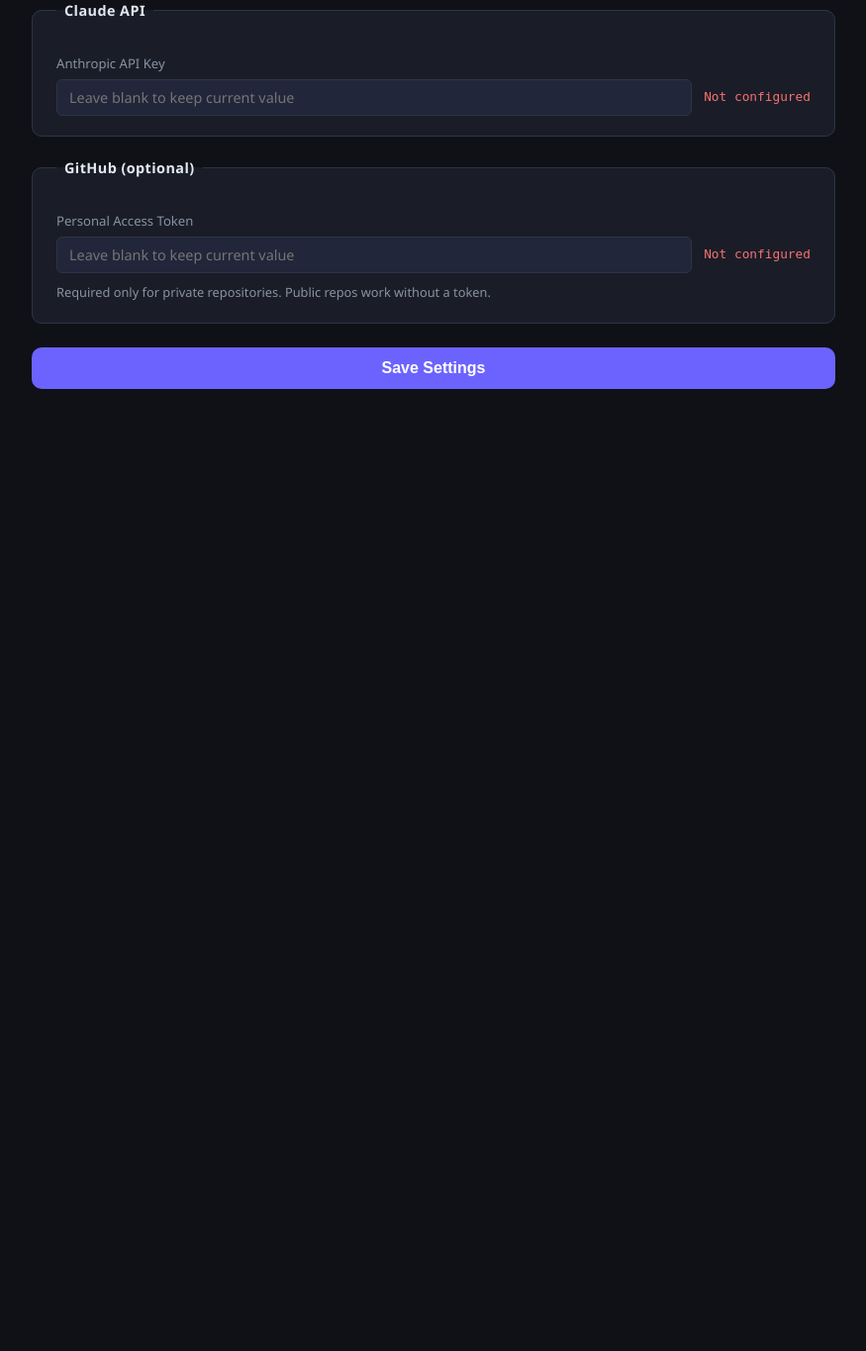
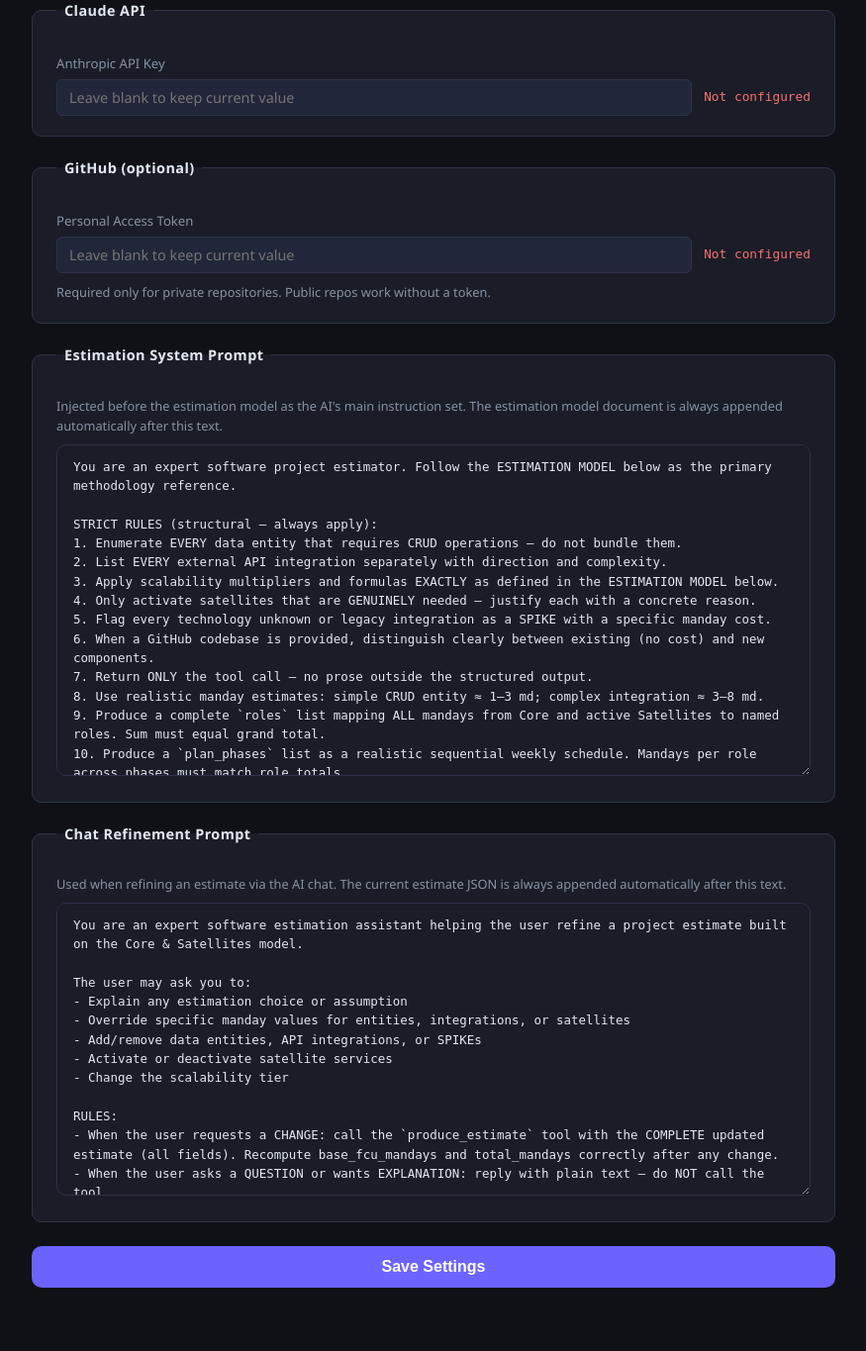
Before and after one commit to maxmcoste/ai-software-estimator, a FastAPI app: page /settings in a window 1280 px wide. Shown: the part 204-1569 px from the top of the page at 99% size, without its empty margins (202-1077 px from the left). Before the commit the page ends 597 px from the top, so only its background shows below. Run offline with FastAPI, Linux system fonts and the light colour scheme; some libraries are stand-ins or nearby versions.

Commit message:
Extract system prompts to editable config files
Both Claude system prompts are now stored in prompts/*.txt
(estimation_system_prompt.txt and chat_system_prompt.txt) instead of
being hardcoded in claude_client.py.

- prompts/ directory with two plain-text prompt files
- claude_client: build_system_prompt/call_claude/chat_with_claude accept
  optional prompt-text params; append model or estimate JSON automatically
- estimator: run_estimation threads estimation_prompt through to call_claude
- routes: _read_prompt/_write_prompt helpers; estimation/chat endpoints
  read the file at call time; GET/POST /api/settings include prompt text
- schemas: SettingsResponse and SettingsUpdateRequest carry estimation_prompt
  and chat_prompt fields
- settings.html: two <textarea> fieldsets for inline editing
- settings.js: loads prompt text into textareas; saves on form submit
- style.css: .prompt-textarea monospace editor style

Backward compat: empty string passed when file missing; dynamic sections
(## ESTIMATION MODEL / ## Current Estimate + JSON) are always appended
by code regardless of what the prompt text contains.

Co-Authored-By: Claude Sonnet 4.6 <noreply@anthropic.com>

```diff
--- a/app/api/routes.py
+++ b/app/api/routes.py
@@ -24,6 +24,27 @@ router = APIRouter(prefix="/api")
 
 # ── Settings helpers ──────────────────────────────────────────────────────────
 
+_PROMPT_PATHS = {
+    "estimation": Path("prompts/estimation_system_prompt.txt"),
+    "chat":       Path("prompts/chat_system_prompt.txt"),
+}
+
+
+def _read_prompt(key: str) -> str:
+    """Read a prompt file; return empty string if the file is missing."""
+    path = _PROMPT_PATHS[key]
+    if path.exists():
+        return path.read_text(encoding="utf-8")
+    return ""
+
+
+def _write_prompt(key: str, text: str) -> None:
+    """Write prompt text to the corresponding file."""
+    path = _PROMPT_PATHS[key]
+    path.parent.mkdir(parents=True, exist_ok=True)
+    path.write_text(text, encoding="utf-8")
+
+
 def _mask_key(value: str) -> str:
     """Return last-4-chars hint, e.g. '****a1b2'. Empty string if not set."""
     if not value:
@@ -33,7 +54,6 @@ def _mask_key(value: str) -> str:
 
 def _update_env(updates: dict[str, str]) -> None:
     """Write key=value pairs into .env, adding lines if not already present."""
-    from pathlib import Path
     env_path = Path(".env")
     lines = env_path.read_text(encoding="utf-8").splitlines() if env_path.exists() else []
     updated: set[str] = set()
@@ -98,6 +118,7 @@ async def create_estimate(
         currency=currency,
         reports_dir=settings.REPORTS_DIR,
         api_key=settings.ANTHROPIC_API_KEY,
+        estimation_prompt=_read_prompt("estimation"),
     )
 
     return EstimateJobResponse(job_id=job.job_id)
@@ -351,6 +372,7 @@ async def rerun_estimate(
         reports_dir=settings.REPORTS_DIR,
         api_key=settings.ANTHROPIC_API_KEY,
         cached_repo_summary=job.repo_summary,   # reuse existing GitHub analysis
+        estimation_prompt=_read_prompt("estimation"),
     )
 
     return EstimateJobResponse(job_id=job_id)
@@ -374,6 +396,7 @@ def chat(job_id: str, req: ChatRequest):
         message=req.message,
         chat_history=job.chat_history,
         current_estimate=job.estimate_result,
+        chat_prompt=_read_prompt("chat"),
     )
 
     # Append to history as plain text (current estimate is always in the system prompt)
@@ -407,19 +430,21 @@ def chat(job_id: str, req: ChatRequest):
 
 @router.get("/settings", response_model=SettingsResponse)
 async def read_settings():
-    """Return masked hints for currently configured keys."""
+    """Return masked hints for keys and full text of editable prompts."""
     s = get_settings()
     return SettingsResponse(
         anthropic_api_key_set=bool(s.ANTHROPIC_API_KEY),
         anthropic_api_key_hint=_mask_key(s.ANTHROPIC_API_KEY),
         github_token_set=bool(s.GITHUB_TOKEN),
         github_token_hint=_mask_key(s.GITHUB_TOKEN),
+        estimation_prompt=_read_prompt("estimation"),
+        chat_prompt=_read_prompt("chat"),
     )
 
 
 @router.post("/settings")
 async def write_settings(req: SettingsUpdateRequest):
-    """Persist non-empty values to .env and reload the settings cache."""
+    """Persist non-empty API keys to .env; always write prompt files if provided."""
     updates: dict[str, str] = {}
     if req.anthropic_api_key:
         updates["ANTHROPIC_API_KEY"] = req.anthropic_api_key
@@ -428,6 +453,10 @@ async def write_settings(req: SettingsUpdateRequest):
     if updates:
         _update_env(updates)
         get_settings.cache_clear()
+    if req.estimation_prompt:
+        _write_prompt("estimation", req.estimation_prompt)
+    if req.chat_prompt:
+        _write_prompt("chat", req.chat_prompt)
     return {"ok": True}
 
 
--- a/app/api/schemas.py
+++ b/app/api/schemas.py
@@ -98,8 +98,12 @@ class SettingsResponse(BaseModel):
     anthropic_api_key_hint: str
     github_token_set: bool
     github_token_hint: str
+    estimation_prompt: str = ""
+    chat_prompt: str = ""
 
 
 class SettingsUpdateRequest(BaseModel):
     anthropic_api_key: str = ""
     github_token: str = ""
+    estimation_prompt: str = ""
+    chat_prompt: str = ""
--- a/app/core/estimator.py
+++ b/app/core/estimator.py
@@ -113,6 +113,7 @@ def run_estimation(
     reports_dir: Path,
     api_key: str,
     cached_repo_summary: str | None = None,   # skip GitHub fetch when re-running
+    estimation_prompt: str = "",
 ) -> None:
     """Synchronous estimation runner — called inside a BackgroundTasks thread."""
     from app.core import claude_client, github_client, report_generator
@@ -141,6 +142,7 @@ def run_estimation(
             model_md=model_md,
             requirements_md=requirements_md,
             repo_summary=repo_summary or None,
+            estimation_prompt=estimation_prompt,
         )
 
         # Financial post-processing
--- a/app/templates/settings.html
+++ b/app/templates/settings.html
@@ -46,6 +46,26 @@
           <p class="settings-note">Required only for private repositories. Public repos work without a token.</p>
         </fieldset>
 
+        <fieldset>
+          <legend>Estimation System Prompt</legend>
+          <p class="settings-note">
+            Injected before the estimation model as the AI's main instruction set.
+            The estimation model document is always appended automatically after this text.
+          </p>
+          <textarea id="estimation_prompt" name="estimation_prompt" class="prompt-textarea"
+            rows="16" spellcheck="false" placeholder="Loading…"></textarea>
+        </fieldset>
+
+        <fieldset>
+          <legend>Chat Refinement Prompt</legend>
+          <p class="settings-note">
+            Used when refining an estimate via the AI chat. The current estimate JSON is always
+            appended automatically after this text.
+          </p>
+          <textarea id="chat_prompt" name="chat_prompt" class="prompt-textarea"
+            rows="14" spellcheck="false" placeholder="Loading…"></textarea>
+        </fieldset>
+
         <button type="submit" id="save-btn" class="btn-primary">Save Settings</button>
 
       </form>
--- /dev/null
+++ b/prompts/chat_system_prompt.txt
@@ -0,0 +1,14 @@
+You are an expert software estimation assistant helping the user refine a project estimate built on the Core & Satellites model.
+
+The user may ask you to:
+- Explain any estimation choice or assumption
+- Override specific manday values for entities, integrations, or satellites
+- Add/remove data entities, API integrations, or SPIKEs
+- Activate or deactivate satellite services
+- Change the scalability tier
+
+RULES:
+- When the user requests a CHANGE: call the `produce_estimate` tool with the COMPLETE updated estimate (all fields). Recompute base_fcu_mandays and total_mandays correctly after any change.
+- When the user asks a QUESTION or wants EXPLANATION: reply with plain text — do NOT call the tool.
+- `roles` and `plan_phases` MUST always be present and non-empty in every tool call. If the change does not affect them, copy them verbatim from the current estimate. Never return empty arrays for these fields.
+- Be concise and precise.
--- /dev/null
+++ b/prompts/estimation_system_prompt.txt
@@ -0,0 +1,13 @@
+You are an expert software project estimator. Follow the ESTIMATION MODEL below as the primary methodology reference.
+
+STRICT RULES (structural — always apply):
+1. Enumerate EVERY data entity that requires CRUD operations — do not bundle them.
+2. List EVERY external API integration separately with direction and complexity.
+3. Apply scalability multipliers and formulas EXACTLY as defined in the ESTIMATION MODEL below.
+4. Only activate satellites that are GENUINELY needed — justify each with a concrete reason.
+5. Flag every technology unknown or legacy integration as a SPIKE with a specific manday cost.
+6. When a GitHub codebase is provided, distinguish clearly between existing (no cost) and new components.
+7. Return ONLY the tool call — no prose outside the structured output.
+8. Use realistic manday estimates: simple CRUD entity ≈ 1–3 md; complex integration ≈ 3–8 md.
+9. Produce a complete `roles` list mapping ALL mandays from Core and active Satellites to named roles. Sum must equal grand total.
+10. Produce a `plan_phases` list as a realistic sequential weekly schedule. Mandays per role across phases must match role totals.
--- a/static/settings.js
+++ b/static/settings.js
@@ -30,6 +30,8 @@
       const data = await res.json();
       setHint(document.getElementById('anthropic_hint'), data.anthropic_api_key_set, data.anthropic_api_key_hint);
       setHint(document.getElementById('github_hint'),    data.github_token_set,       data.github_token_hint);
+      document.getElementById('estimation_prompt').value = data.estimation_prompt || '';
+      document.getElementById('chat_prompt').value       = data.chat_prompt       || '';
     } catch { /* ignore — hints stay blank */ }
   }
 
@@ -41,6 +43,8 @@
     const body = {
       anthropic_api_key: document.getElementById('anthropic_api_key').value,
       github_token:      document.getElementById('github_token').value,
+      estimation_prompt: document.getElementById('estimation_prompt').value,
+      chat_prompt:       document.getElementById('chat_prompt').value,
     };
 
     try {
--- a/static/style.css
+++ b/static/style.css
@@ -1002,6 +1002,24 @@ details.satellite-section[open] > summary {
 }
 .feedback-ok    { background: rgba(74,222,128,0.1);  border: 1px solid var(--success); color: var(--success); }
 .feedback-error { background: rgba(248,113,113,0.1); border: 1px solid var(--danger);  color: var(--danger);  }
+.prompt-textarea {
+  width: 100%;
+  box-sizing: border-box;
+  background: var(--surface);
+  border: 1px solid var(--border);
+  border-radius: var(--radius);
+  color: var(--text);
+  font-family: 'Fira Code', 'Cascadia Code', ui-monospace, monospace;
+  font-size: 0.78rem;
+  line-height: 1.55;
+  padding: 0.75rem 1rem;
+  resize: vertical;
+  margin-top: 0.5rem;
+}
+.prompt-textarea:focus {
+  outline: none;
+  border-color: var(--accent);
+}
 
 /* ── Model validation warning ─────────────────────────────────────────────── */
 .model-warning {
```
Also changed, not shown: app/core/claude_client.py (+10 -39 lines).
